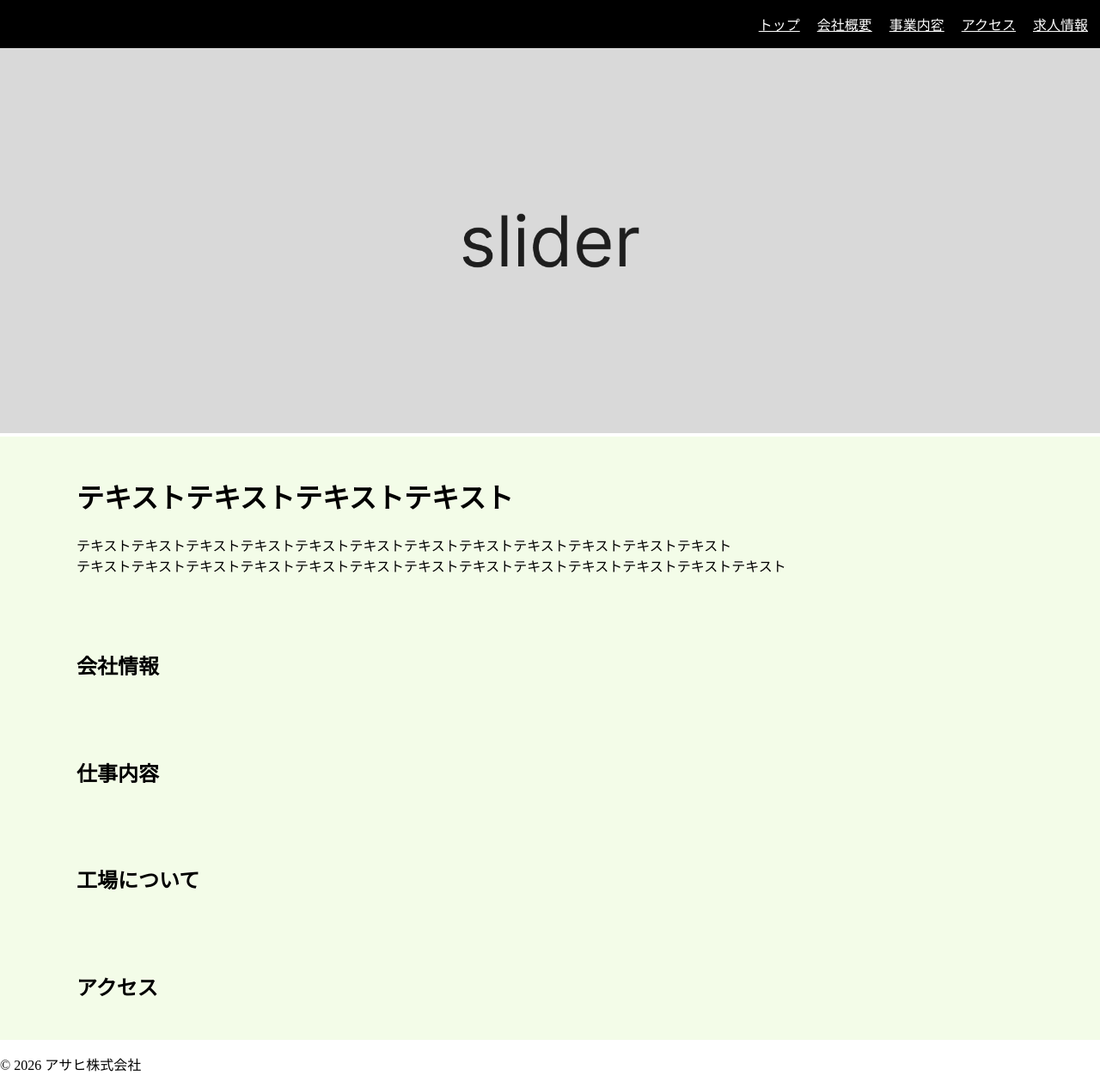
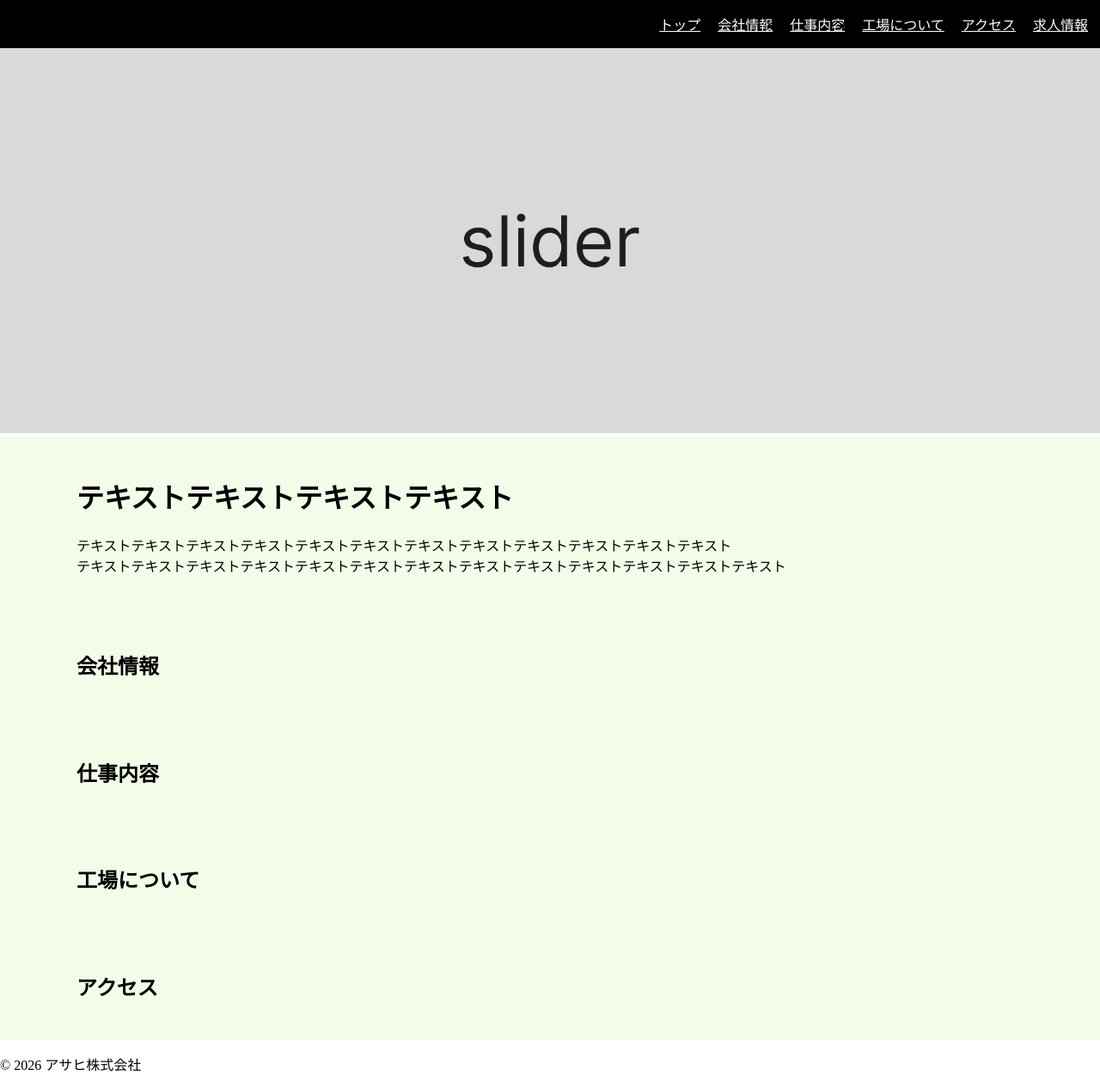
Before and after one commit to asahi-jinz/asahi, a Jekyll site: the page built from index.html, in a window 1280 px wide. Shown: the whole page at 86% size. Built offline with Jekyll 4.4.1, drawn with Linux system fonts in a browser that asks for light colours; some web fonts are replaced.

Commit message:
Update header.html

```diff
--- a/_includes/header.html
+++ b/_includes/header.html
@@ -1,9 +1,10 @@
   <header>
     <ul>
-      <li><a href="">トップ</a></li>
-      <li><a href="">会社概要</a></li>
-      <li><a href="">事業内容</a></li>
-      <li><a href="">アクセス</a></li>
-      <li><a href="">求人情報</a></li>
+      <li><a href="https://asahi-jinz.github.io/asahi/">トップ</a></li>
+      <li><a href="https://asahi-jinz.github.io/asahi#company">会社情報</a></li>
+      <li><a href="https://asahi-jinz.github.io/asahi#works">仕事内容</a></li>
+      <li><a href="https://asahi-jinz.github.io/asahi#about">工場について</a></li>
+      <li><a href="https://asahi-jinz.github.io/asahi#access">アクセス</a></li>
+      <li><a href="https://asahi-jinz.github.io/asahi#recruit">求人情報</a></li>
     </ul>
   </header>
```
